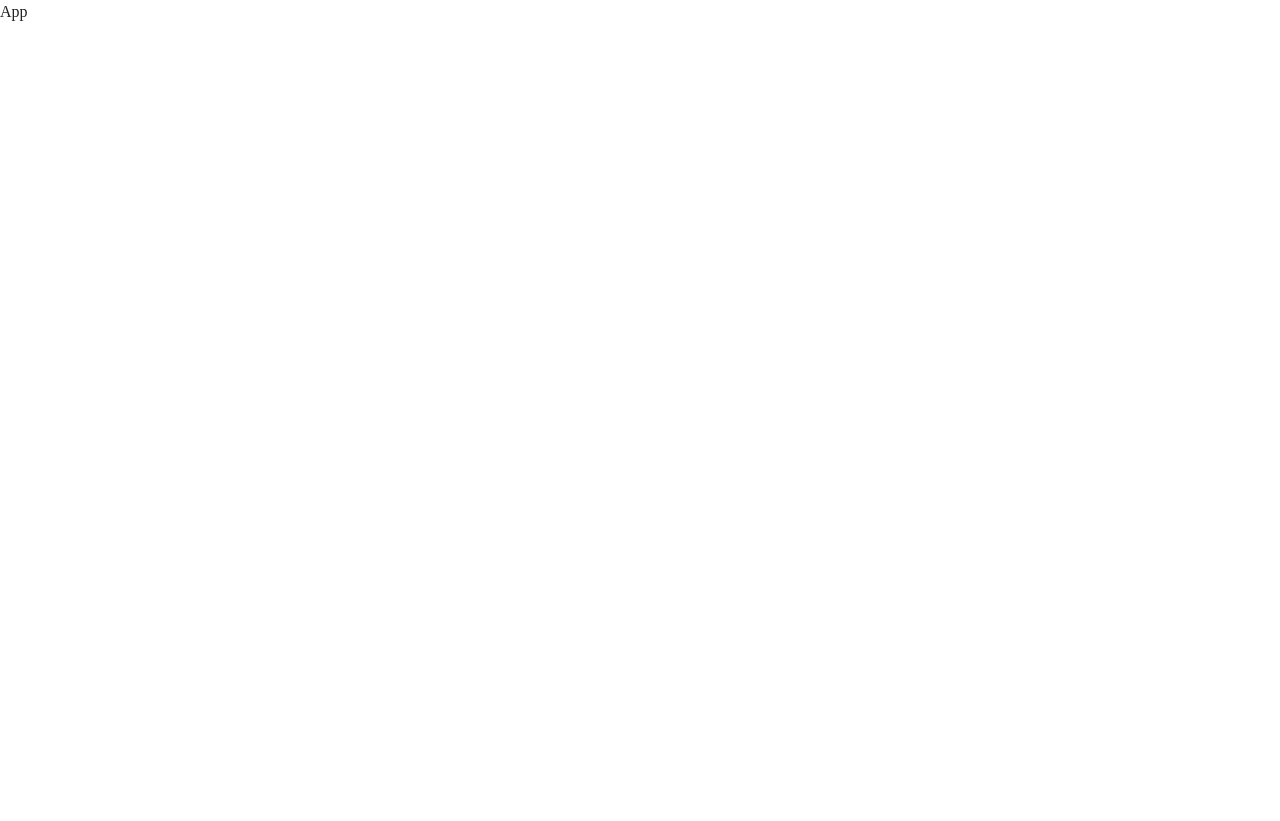
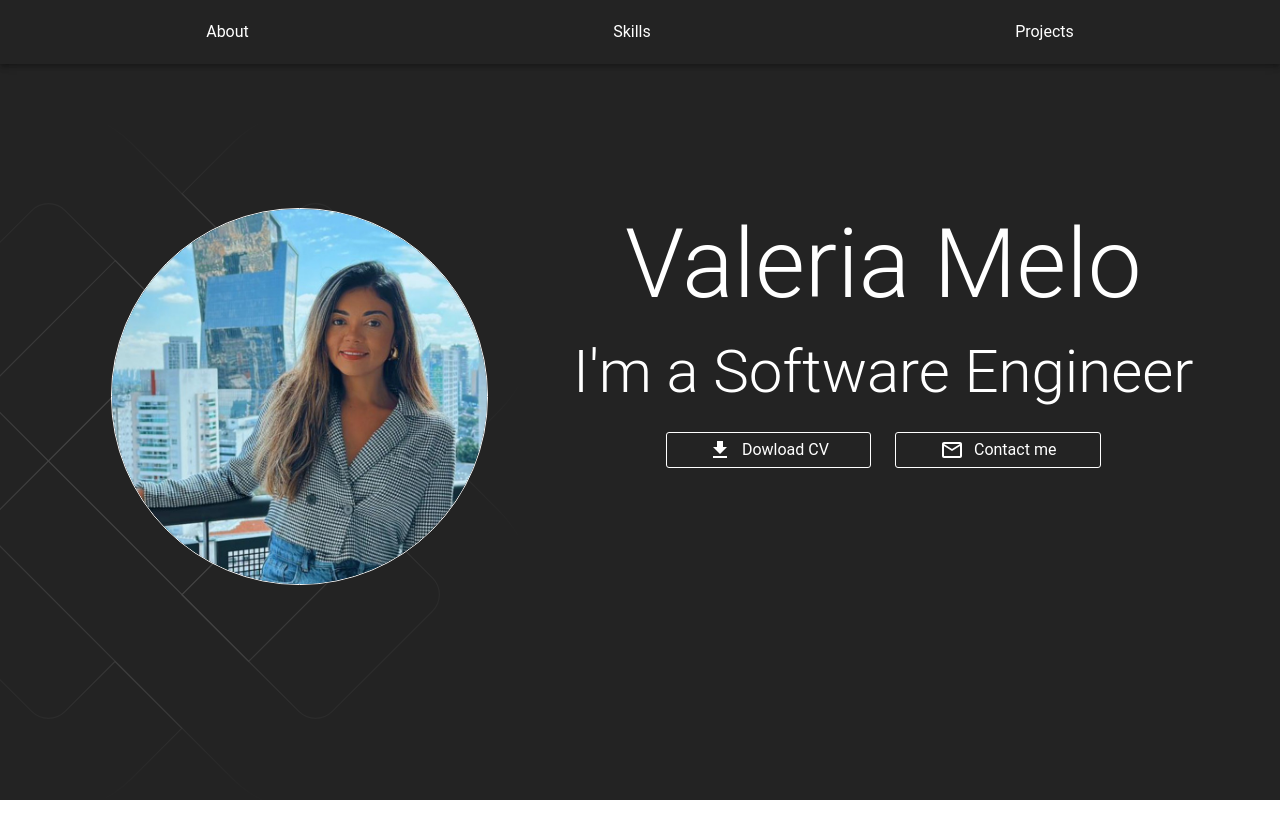
Before and after one commit to dev-valeria/my-portifolio, a React (Vite) app: page / in a window 1280 px wide. Before the commit the page ends 800 px from the top, so only its background shows below. Built offline with nearby package versions, Linux system fonts and the light colour scheme.

Commit message:
feat: creates Hero component UI

```diff
--- a/src/App.tsx
+++ b/src/App.tsx
@@ -1,10 +1,12 @@
+import Home from "./pages/Home/Home"
 
 
-const  App = () => {
+const App = () => {
+
 
   return (
     <>
-  App
+      <Home />
     </>
   )
 }
--- a/src/main.tsx
+++ b/src/main.tsx
@@ -1,14 +1,15 @@
 import React from 'react'
 import ReactDOM from 'react-dom/client'
 import App from './App.tsx'
-import { CssBaseline, ThemeProvider } from '@mui/material'
+import {  ThemeProvider } from '@mui/material/styles'
 import theme from './theme.ts'
+import { CssBaseline } from '@mui/material'
 
 ReactDOM.createRoot(document.getElementById('root')!).render(
   <React.StrictMode>
     <ThemeProvider theme={theme}>
+    <CssBaseline />
     <App />
-    <CssBaseline />
     </ThemeProvider>
   </React.StrictMode>,
 )
--- /dev/null
+++ b/src/pages/Home/Home.tsx
@@ -0,0 +1,15 @@
+import NavBar from "../../components/NavBar/NavBar"
+import Hero from "./sections/Hero/hero"
+
+const  Home = () => {
+
+  return (
+    <>
+       <NavBar/>
+      <Hero />
+
+    </>
+  )
+}
+
+export default Home
--- /dev/null
+++ b/src/pages/Home/sections/Hero/hero.tsx
@@ -0,0 +1,72 @@
+import styled from "@emotion/styled"
+import Avatar from "../../../../assets/images/avatar.png"
+import Grid from "@mui/material/Grid"
+import { Box, Container, Typography } from "@mui/material"
+import MailOutlineIcon from '@mui/icons-material/MailOutline';
+import DownloadIcon from '@mui/icons-material/Download';
+import theme from '../../../../theme';
+import StyledButton from "../../../../components/StyledButton/StyledButton";
+import { AnimatedBackground } from "../../../../components/StyledButton/AnimatedBackground/AnimatedBackground";
+
+
+
+const Hero = () => {
+  const StyleHero = styled("div")(() => ({
+    backgroundColor: theme.palette.primary.main,
+    height: "100vh",
+    display: "flex",
+    alignItems: "center"
+  }))
+
+  const StyledImg = styled("img")(() => ({
+    width: "80%",
+    borderRadius: "50%",
+    border: `1px solid ${theme.palette.primary.contrastText}`,
+
+  }))
+
+  return (
+    <>
+      <StyleHero>
+        <Container maxWidth="lg">
+       <Grid container spacing={2}>
+            <Grid item xs={12} md={5}>
+              <Box position="relative">
+                <Box position="absolute" width={"150%"} top={-100} right={0}>
+                 <AnimatedBackground />
+                </Box>
+                <Box position="relative" textAlign="center">
+                 <StyledImg src={Avatar} />
+                </Box>
+              </Box>
+          </Grid>
+          <Grid item xs={12} md={7}>
+              <Typography color="primary.contrastText" variant="h1" textAlign="center" pb={2}>Valeria Melo</Typography>
+              <Typography color="primary.contrastText" variant="h2" textAlign="center">I'm a Software Engineer</Typography>
+              <Grid container display="flex" justifyContent="center" spacing={3} pt={3}>
+                <Grid item xs={12} md={4} display="flex" justifyContent="center">
+                  <StyledButton>
+                    <DownloadIcon />
+                    <Typography>
+                       Dowload CV
+                    </Typography>
+                    </StyledButton>
+                </Grid>
+                <Grid item xs={12} md={4} display="flex" justifyContent="center">
+                  <StyledButton>
+                    <MailOutlineIcon />
+                    <Typography>
+                       Contact me
+                    </Typography>
+                </StyledButton>
+                </Grid>
+              </Grid>
+          </Grid>
+          </Grid>
+          </Container>
+      </StyleHero>
+    </>
+  )
+}
+
+export default Hero
--- a/src/theme.ts
+++ b/src/theme.ts
@@ -1,4 +1,4 @@
-import { createTheme, responsiveFontSizes } from '@mui/material/styles';
+import { createTheme, responsiveFontSizes } from '@mui/material';
 
 let theme = createTheme({
   palette: {
@@ -9,20 +9,21 @@ let theme = createTheme({
       main: '#4f8e3e',
     },
   },
-  typography: {
-    fontFamily: [
-      "Helvedica Neue",
-    // '-apply-system',
-    //'BlinkMacSystemFont',
-    //'Segoe UI',
-    //'Roboto',
-    //'Arial',
-    //'sans-serif',
-    //"Apple Color Emoji",
-    //"Segoe UI Emoji",
-    //"Segoe UI Symbol",
-  ].join(','),
-  }
+   typography: {
+        fontFamily: [
+            //'"Helvetica Neue"',
+            // '-apple-system',
+            // 'BlinkMacSystemFont',
+            // '"Segoe UI"',
+             'Roboto',
+            // '"Helvetica Neue"',
+            // 'Arial',
+            // 'sans-serif',
+            // '"Apple Color Emoji"',
+            // '"Segoe UI Emoji"',
+            // '"Segoe UI Symbol"',
+        ].join(','),
+    }
 });
 
 theme = responsiveFontSizes(theme);
```
Also changed, not shown: src/assets/images/avatar.png (added).
